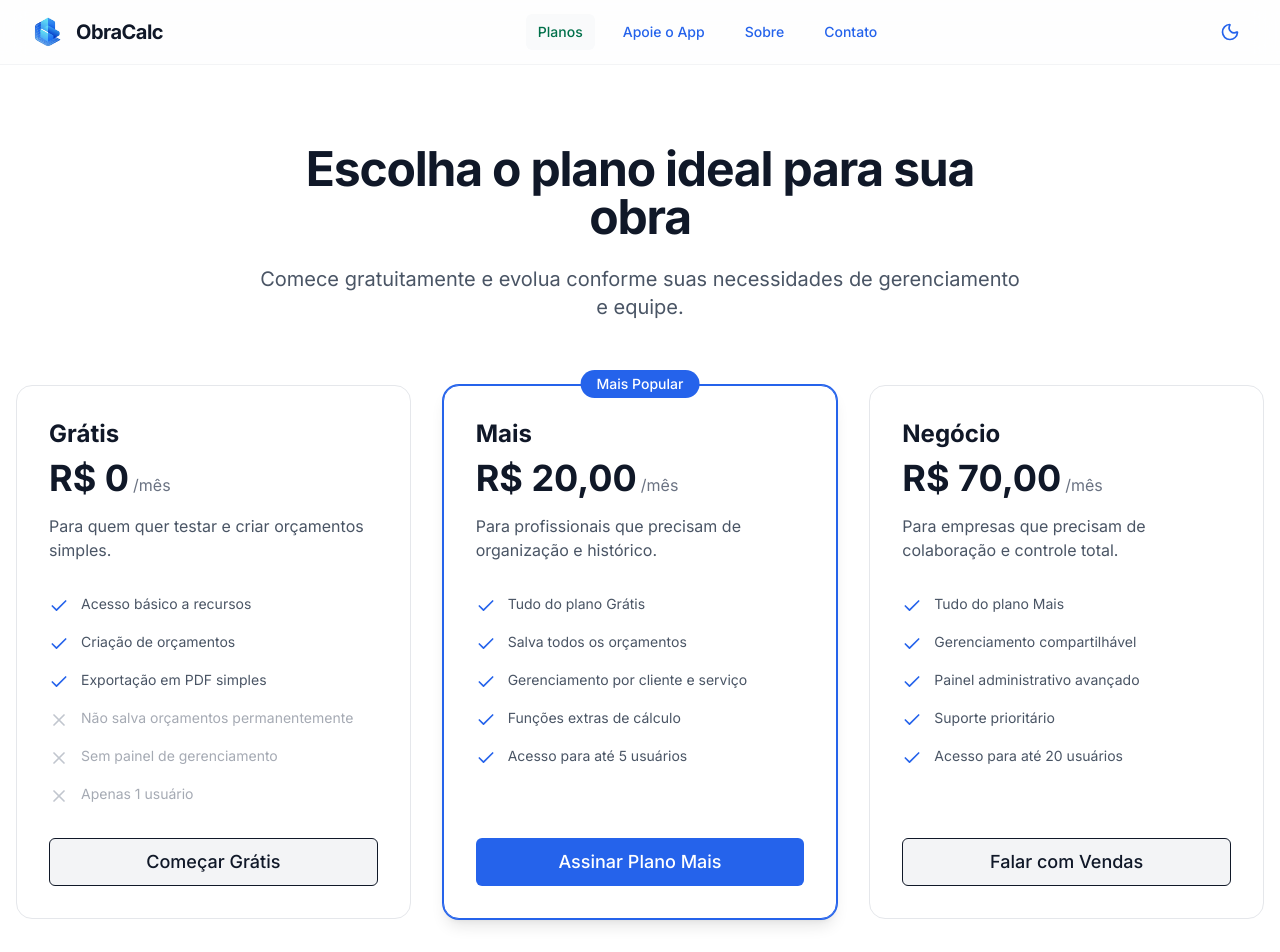
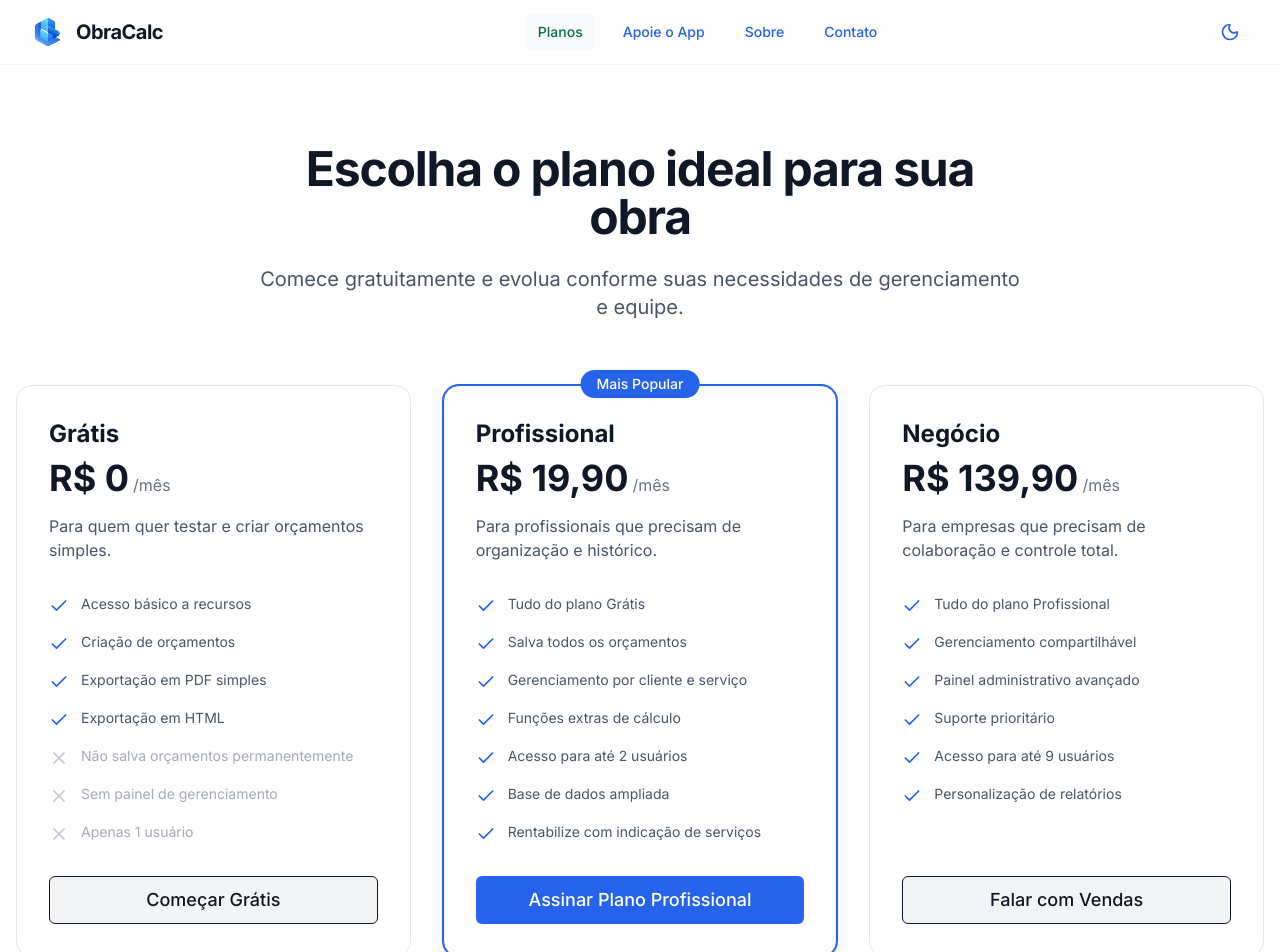
Before and after one commit to maicontinelli/ObraCalc, a Next.js app: page /planos in a window 1280 px wide. Shown: the top 952 px of the page. Built offline with nearby package versions, Linux system fonts and the light colour scheme.

Commit message:
feat: Melhorias na UI - Título com efeito AI, campo Serviço e renomeação Empresa→Prestador

```diff
--- a/src/app/planos/page.tsx
+++ b/src/app/planos/page.tsx
@@ -3,6 +3,9 @@
 import { Check, X } from 'lucide-react';
 import { Button } from '@/components/ui/button';
 import { Footer } from '@/components/Footer';
+import Link from 'next/link';
+
+
 
 export default function PlansPage() {
     const plans = [
@@ -15,6 +18,7 @@ export default function PlansPage() {
                 'Acesso básico a recursos',
                 'Criação de orçamentos',
                 'Exportação em PDF simples',
+                'Exportação em HTML',
             ],
             limitations: [
                 'Não salva orçamentos permanentemente',
@@ -22,11 +26,12 @@ export default function PlansPage() {
                 'Apenas 1 usuário',
             ],
             cta: 'Começar Grátis',
+            href: '/editor/new',
             popular: false,
         },
         {
-            name: 'Mais',
-            price: 'R$ 20,00',
+            name: 'Profissional',
+            price: 'R$ 19,90',
             period: '/mês',
             description: 'Para profissionais que precisam de organização e histórico.',
             features: [
@@ -34,26 +39,31 @@ export default function PlansPage() {
                 'Salva todos os orçamentos',
                 'Gerenciamento por cliente e serviço',
                 'Funções extras de cálculo',
-                'Acesso para até 5 usuários',
+                'Acesso para até 2 usuários',
+                'Base de dados ampliada',
+                'Rentabilize com indicação de serviços',
             ],
             limitations: [],
-            cta: 'Assinar Plano Mais',
+            cta: 'Assinar Plano Profissional',
+            href: 'https://pay.cakto.com.br/3fewkqc_673678',
             popular: true,
         },
         {
             name: 'Negócio',
-            price: 'R$ 70,00',
+            price: 'R$ 139,90',
             period: '/mês',
             description: 'Para empresas que precisam de colaboração e controle total.',
             features: [
-                'Tudo do plano Mais',
+                'Tudo do plano Profissional',
                 'Gerenciamento compartilhável',
                 'Painel administrativo avançado',
                 'Suporte prioritário',
-                'Acesso para até 20 usuários',
+                'Acesso para até 9 usuários',
+                'Personalização de relatórios',
             ],
             limitations: [],
             cta: 'Falar com Vendas',
+            href: 'https://pay.cakto.com.br/qd8rytv',
             popular: false,
         },
     ];
@@ -124,6 +134,7 @@ export default function PlansPage() {
                                     </ul>
                                 </div>
 
+                                <Link href={plan.href} className="w-full" target={plan.price === 'R$ 0' ? '_self' : '_blank'}>
                                     <Button
                                         className={`w-full h-12 text-lg font-medium ${plan.popular
                                             ? 'bg-primary hover:bg-primary/90 text-white'
@@ -133,6 +144,7 @@ export default function PlansPage() {
                                     >
                                         {plan.cta}
                                     </Button>
+                                </Link>
                             </div>
                         ))}
                     </div>
--- a/src/components/BoqEditor.tsx
+++ b/src/components/BoqEditor.tsx
@@ -351,14 +351,7 @@ export default function BoqEditor({ estimateId }: { estimateId: string }) {
             <div className="sticky top-16 z-40 bg-white dark:bg-gray-800 border-b border-gray-200 dark:border-gray-700 shadow-sm mb-6 transition-all">
                 <div className="container mx-auto py-2 flex flex-wrap sm:flex-nowrap justify-between items-center gap-4 px-4">
                     <div className="flex items-center gap-3 flex-1 w-full min-w-0 overflow-hidden">
-                        <input
-                            type="text"
-                            value={projectName}
-                            onChange={(e) => setProjectName(e.target.value)}
-                            className="text-sm text-gray-500 dark:text-gray-400 dark:bg-gray-800 border border-gray-200 dark:border-gray-600 p-1 rounded focus:ring-0 w-auto min-w-[120px] max-w-[200px] placeholder-gray-400 dark:placeholder-gray-500 truncate"
-                            placeholder="Nome do Projeto"
-                        />
-                        <span className="text-gray-300 dark:text-gray-600 text-sm flex-shrink-0">/</span>
+
                         <div className="flex items-center gap-1 flex-1 min-w-0">
                             <input
                                 type="text"
@@ -368,7 +361,7 @@ export default function BoqEditor({ estimateId }: { estimateId: string }) {
                                     ? 'border-2 border-yellow-400 dark:border-yellow-500 bg-yellow-50 dark:bg-yellow-900/20 text-gray-900 dark:text-gray-100'
                                     : 'text-gray-500 dark:text-gray-400 border border-gray-200 dark:border-gray-600'
                                     }`}
-                                placeholder="Empresa *"
+                                placeholder="Prestador *"
                                 required
                             />
                         </div>
--- a/src/components/Hero.tsx
+++ b/src/components/Hero.tsx
@@ -15,8 +15,8 @@ export function Hero() {
                             className="drop-shadow-xl"
                         />
                     </div>
-                    <h1 className="text-5xl md:text-7xl font-bold tracking-tight text-gray-900 dark:text-white mb-6 leading-tight">
-                        <span className="text-transparent bg-clip-text bg-gradient-to-r from-primary to-blue-600 dark:from-blue-400 dark:to-primary">
+                    <h1 className="text-5xl md:text-7xl font-bold tracking-tight mb-6 leading-tight">
+                        <span className="text-[#1a1a1a] dark:text-gray-100 animate-glow-border">
                             Obra-Calc
                         </span>
                     </h1>
--- a/tailwind.config.js
+++ b/tailwind.config.js
@@ -26,6 +26,8 @@ module.exports = {
             },
             animation: {
                 blob: "blob 7s infinite",
+                shimmer: "shimmer 3s ease-in-out infinite",
+                'glow-border': "glow-border 2s ease-in-out infinite",
             },
             keyframes: {
                 blob: {
@@ -42,6 +44,22 @@ module.exports = {
                         transform: "translate(0px, 0px) scale(1)",
                     },
                 },
+                shimmer: {
+                    "0%": {
+                        backgroundPosition: "-200% 0",
+                    },
+                    "100%": {
+                        backgroundPosition: "200% 0",
+                    },
+                },
+                'glow-border': {
+                    "0%, 100%": {
+                        textShadow: "0 0 2px rgba(59, 130, 246, 0.3), 0 0 4px rgba(59, 130, 246, 0.2)",
+                    },
+                    "50%": {
+                        textShadow: "0 0 4px rgba(59, 130, 246, 0.5), 0 0 8px rgba(59, 130, 246, 0.3), 0 0 12px rgba(59, 130, 246, 0.15)",
+                    },
+                },
             },
         },
     },
```
Also changed, not shown: src/app/report/[id]/page.tsx (+23 -7 lines). Lines whose indentation alone changed are shown as unchanged.
